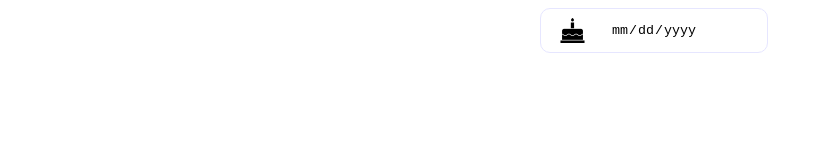
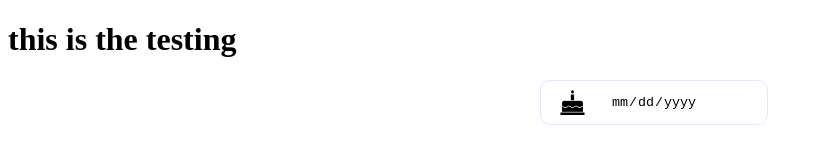
Before and after one commit to gkshinde/ydmedia.github.io, a plain HTML site: page index.html in a window 1280 px wide. Shown: the whole page, without its empty margins (0-823 px from the left). Drawn offline with nearby package versions, Linux system fonts and the light colour scheme.

Commit message:
Update index.html
the adding the h1 tag

```diff
--- a/index.html
+++ b/index.html
@@ -54,7 +54,7 @@
 </head>
 
 <body>
-
+	<h1>this is the testing</h1>
 	<div style="max-width:200px;margin:auto">
 		<div class="input-icons">
 			<img src="cakeblack.png" alt="social logo" id="social" class="icon">
```
